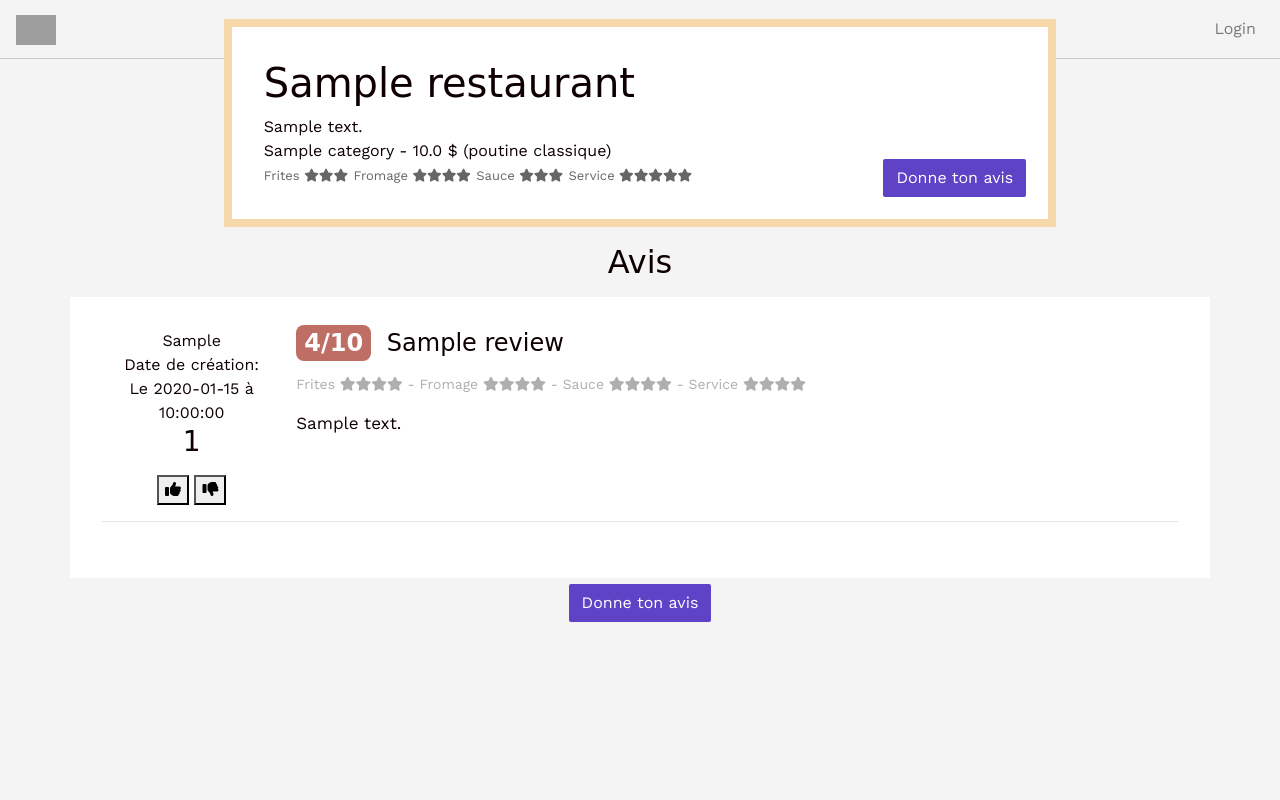
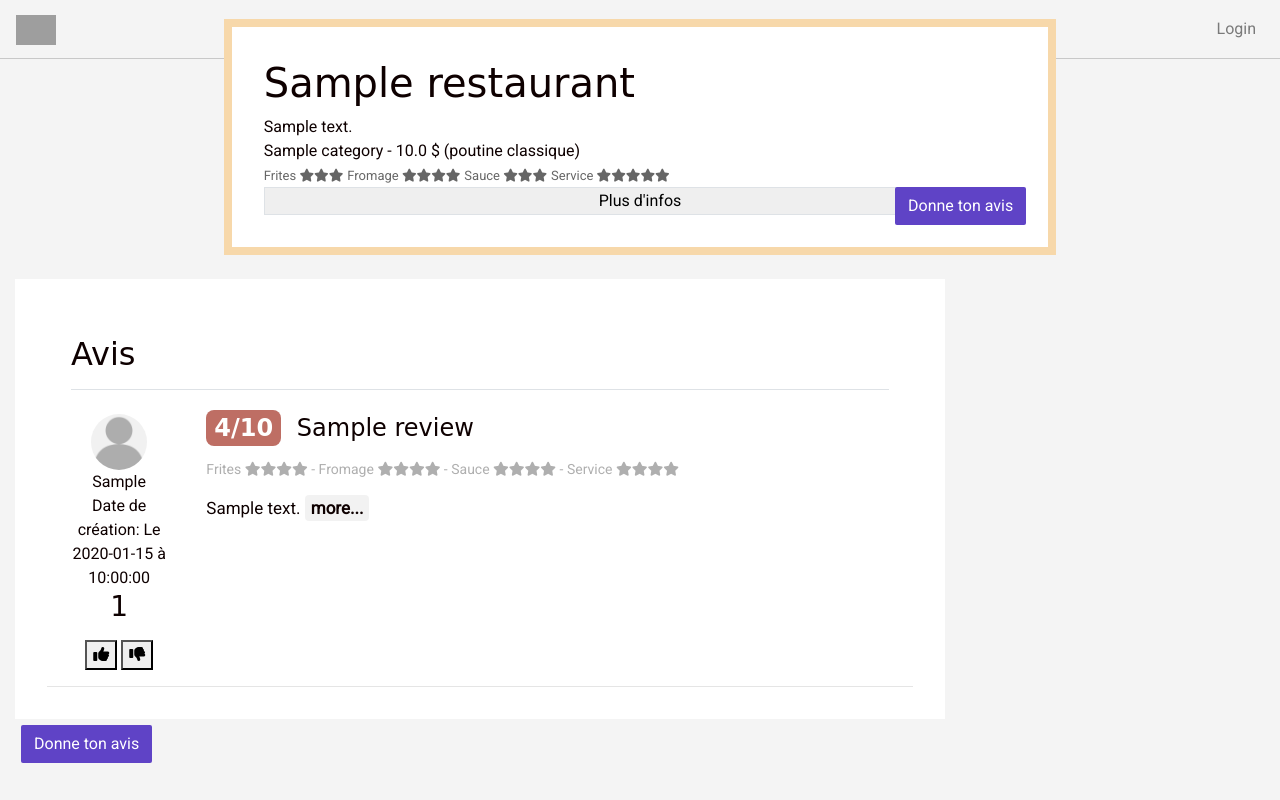
Before and after one commit to nicofraisse/rails-poutinerank, a Rails app: page /restaurants/1 in a window 1280 px wide. Run offline with Rails 7, Linux system fonts and the light colour scheme; tables that the repository leaves empty hold one stand-in row (values such as "Sample post"); style sheets or scripts are compiled from the project's sources; some libraries are stand-ins or nearby versions; some web fonts are replaced; grey boxes are pictures that could not be loaded.

Commit message:
added more/less button for revealing text

```diff
--- a/app/assets/stylesheets/components/_banner.scss
+++ b/app/assets/stylesheets/components/_banner.scss
@@ -16,6 +16,7 @@
   width: 100vw;
   margin: 0 auto;
   position: relative;
+  max-width: 1320px;
 }
 
 .banner-restaurant-photos {
@@ -25,6 +26,7 @@
     display: block;
     width: 100%;
     height: 27vw;
+    max-height: calc(0.27 * 1320px);
     object-fit: cover;
   }
 }
@@ -56,6 +58,8 @@
     box-shadow: none;
     position: static;
     border-radius: none;
+    border: 8px solid rgba(247, 216, 170, 1.00);
+    box-sizing: border-box;
   }
   .btn {
     position: static !important;
--- a/app/assets/stylesheets/components/_card.scss
+++ b/app/assets/stylesheets/components/_card.scss
@@ -1,5 +1,4 @@
 .table-podium {
-  max-width: 1024px;
   color: rgb(30, 30, 30);
   margin: 0 auto;
   .table-podium-header {
@@ -47,6 +46,10 @@
     height: auto;
     display: block;
   }
+
+  .card-review-body {
+    word-break: break-word;
+  }
 }
 
 
--- a/app/assets/stylesheets/components/_utils.scss
+++ b/app/assets/stylesheets/components/_utils.scss
@@ -58,3 +58,19 @@
 .form-review-upvotes label {
   display: none;
 }
+
+.container {
+  max-width: 1320px;
+}
+
+.complete{
+  display:none;
+}
+
+.more{
+  background: rgba(0, 0, 0, 0.05);
+  border-radius: 4px;
+  font-weight: bold;
+  padding: 3px 6px;
+  cursor:pointer;
+}
--- a/app/assets/stylesheets/config/_fonts.scss
+++ b/app/assets/stylesheets/config/_fonts.scss
@@ -1,9 +1,9 @@
 // Import Google fonts
 @import url('https://fonts.googleapis.com/css?family=Nunito:400,700|Work+Sans:400,700&display=swap');
 @import url('https://fonts.googleapis.com/css2?family=Chelsea+Market&display=swap');
-
+@import url('https://fonts.googleapis.com/css2?family=Lato&family=Noto+Sans+JP&family=Roboto&display=swap');
 // Define fonts for body and headers
-$body-font: "Work Sans", "Helvetica", "sans-serif";
+$body-font: "Roboto", "Helvetica", "sans-serif";
 $headers-font: 'Chelsea Market', cursive;
 // $headers-font: "Nunito", "Helvetica", "sans-serif";
 
--- a/app/views/restaurants/show.html.erb
+++ b/app/views/restaurants/show.html.erb
@@ -5,6 +5,7 @@
     <% end %>
   </div>
   <div class="container-md">
+
     <div class="card-parallax">
 
       <h1><%= @restaurant.name %></h1>
@@ -23,14 +24,25 @@
           <%= link_to '<i class="fas fa-trash-alt"></i>'.html_safe, restaurant_path(@restaurant), method: :delete, data: { confirm: "Are you sure?" } %>
         </div>
       <% end %>
+      <button class="border w-100" type="button" data-toggle="collapse" data-target="#collapseExample" aria-expanded="false" aria-controls="collapseExample">
+        Plus d'infos
+      </button>
+      <div class="collapse" id="collapseExample">
+        <div class="card card-body">
+          Anim pariatur cliche reprehenderit, enim eiusmod high life accusamus terry richardson ad squid. Nihil anim keffiyeh helvetica, craft beer labore wes anderson cred nesciunt sapiente ea proident.
+        </div>
+      </div>
     </div>
   </div>
 </div>
 
-<h2 class="text-center my-3">Avis</h2>
-<div class="container-md">
-  <div class="row justify-content-center">
-    <div class="col-12 review-container">
+<div class="container mt-4">
+  <div class="row">
+    <div class="col-12 col-xl-9">
+      <div class="review-container">
+        <div class="m-4 border-bottom">
+          <h2 class="text-lefft my-3">Avis</h2>
+        </div>
         <% if @reviews.blank? %>
           <p>Sois la première personne à donner ton opinion sur leur poutine!</p>
         <% else %>
@@ -40,7 +52,11 @@
               <div class="row">
               <div class="col-4 col-sm-3 col-lg-2 card-review-info text-center <%= "card-review-info-personal" unless review.user == current_user %>">
                 <div>
-                <%= cl_image_tag review.user.photo.key, class: "img-circle" if review.user.photo.attached? %>
+                  <% if review.user.photo.attached? %>
+                    <%= cl_image_tag review.user.photo.key, class: "img-circle" %>
+                  <% else %>
+                    <%= image_tag 'person-placeholder.jpg', class: "img-circle" %>
+                  <% end %>
                 </div>
                 <div>
                   <%= review.user.first_name %>
@@ -89,7 +105,19 @@
                        - <span class='misc-rating'>Sauce <%= '<i class="fa fa-star" aria-hidden="true"></i>'.html_safe * review.sauce_rating if review.sauce_rating %></span>
                        - <span class='misc-rating'>Service <%= '<i class="fa fa-star" aria-hidden="true"></i>'.html_safe * review.service_rating if review.service_rating %></span>
                     </div>
-                  <p><%= review.body %></p>
+
+
+
+
+                    <p>
+                      <span class="teaser">
+                        <%= truncate(review.body, :length => 120, :separator => ' ') %>
+                      </span>
+
+                      <span class="complete"><%= review.body %></span>
+                      <span class="more">more...</span>
+
+                    </p>
                     <div class="review-photos">
                       <% review.photos.each do |photo| %>
                         <%= cl_image_tag photo.key, height: 480, width: 640, crop: :fill %>
@@ -99,14 +127,15 @@
                 </div>
               </div>
             </div>
-          <br>
           <% end %>
         <% end %>
         </div>
+      </div>
       <tr>
 
+
+    </div>
     <%= link_to 'Donne ton avis', new_restaurant_review_path(@restaurant, @review), class: "btn btn-main-action" %>
 
   </div>
 </div>
-</div>
--- a/app/views/shared/_navbar.html.erb
+++ b/app/views/shared/_navbar.html.erb
@@ -1,5 +1,6 @@
-<div style="max-width: 1200px">
-<div class="navbar navbar-expand-sm navbar-light navbar-lewagon">
+
+<div class="navbar navbar-expand-sm navbar-light navbar-lewagon container">
+
   <%= link_to root_path, class: "navbar-brand" do %>
     <%= image_tag "https://i.pinimg.com/originals/d9/63/d3/d963d3c0ba902872a9db875f01a33bbb.png" %>
     <% end %>
```
Also changed, not shown: app/javascript/packs/application.js (+24 -0 lines), app/views/pages/home.html.erb (+4 -3 lines), app/assets/images/person-placeholder.jpg (added). Lines whose indentation alone changed are shown as unchanged.
